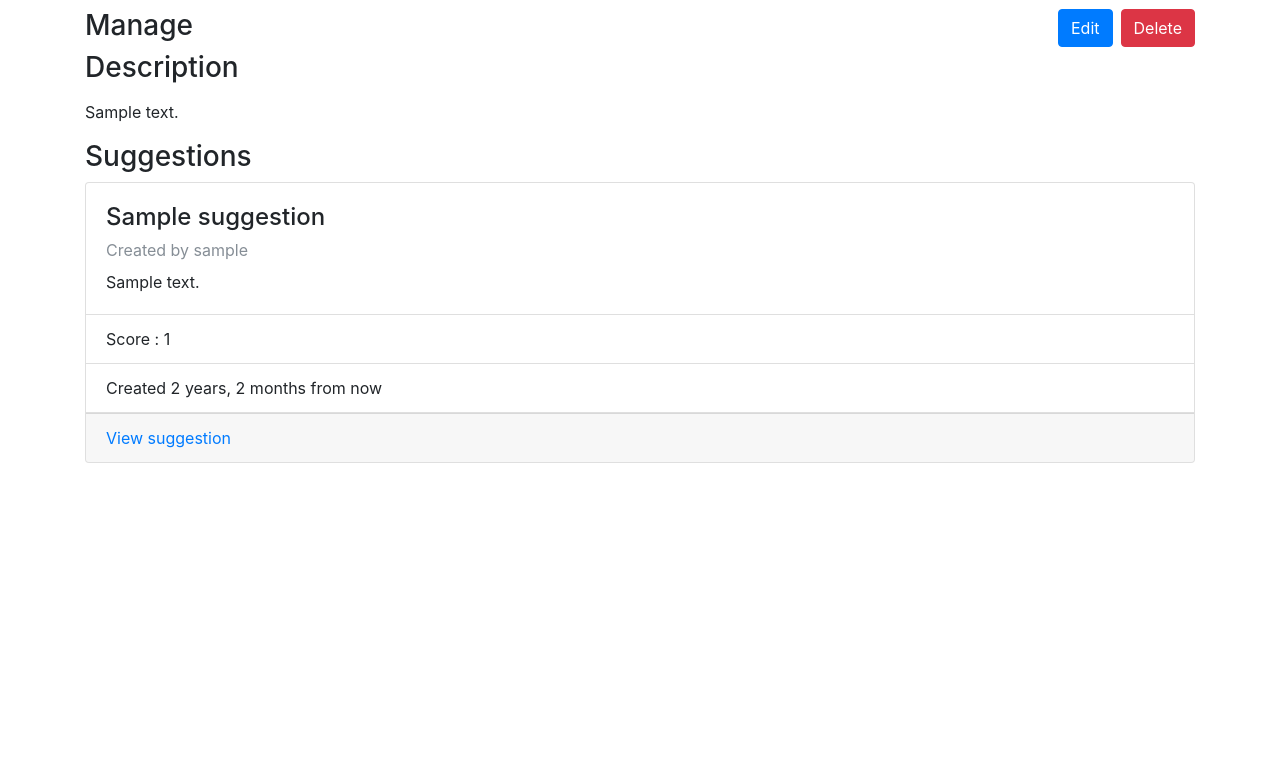
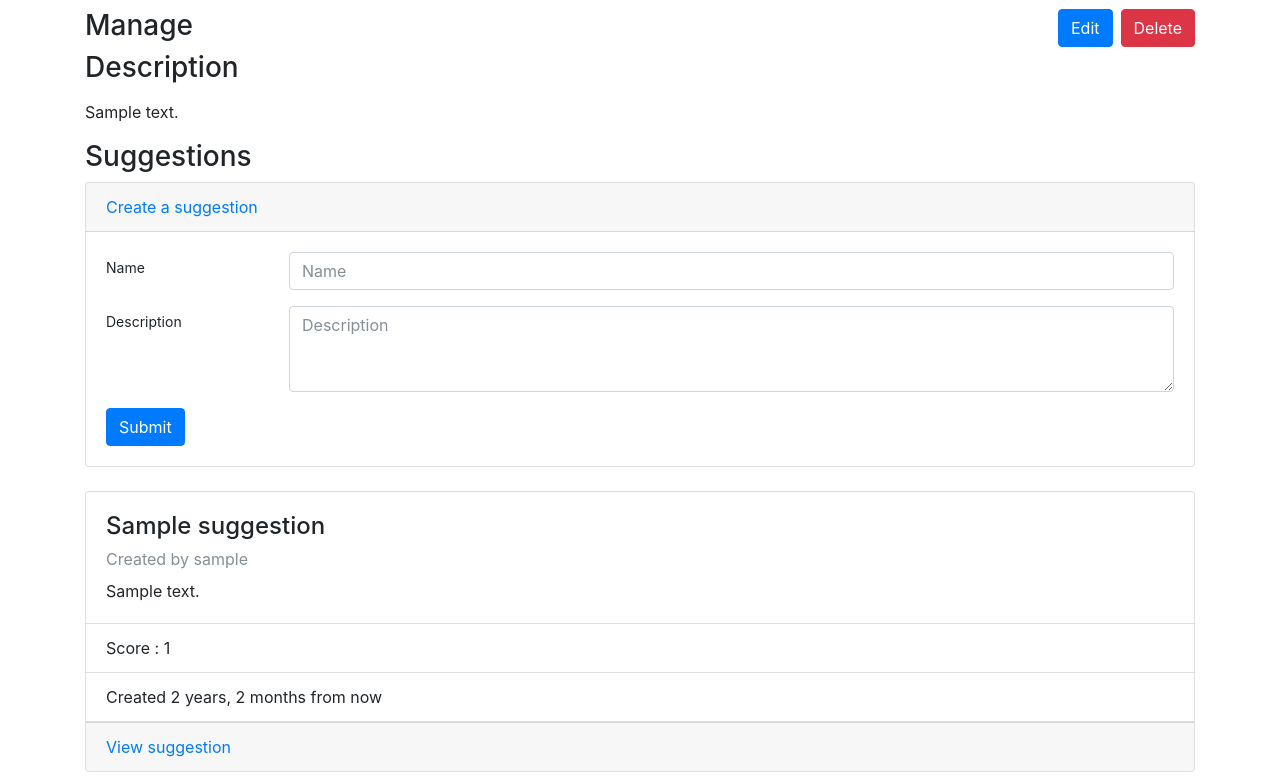
Before and after one commit to OffTheMark/scopecreep, a Django app: page /topic/1/ in a window 1280 px wide. Shown: the part 223-1003 px from the top of the page. Before the commit the page ends 686 px from the top, so only its background shows below. Run offline with Django 3.2, Linux system fonts and the light colour scheme; a user stored in the database is signed in; tables that the repository leaves empty hold one stand-in row (values such as "Sample post"); some libraries are stand-ins or nearby versions.

Commit message:
Add suggestion creation functionality

```diff
--- a/polls/forms.py
+++ b/polls/forms.py
@@ -1,7 +1,7 @@
 from django import forms
 from django.contrib.auth.models import User
 
-from .models import Topic
+from .models import Topic, Suggestion
 
 class LoginForm(forms.Form):
     username = forms.CharField(
@@ -102,3 +102,24 @@ class TopicForm(forms.ModelForm):
                 }
             )
         }
+
+
+class SuggestionForm(forms.ModelForm):
+    class Meta:
+        model = Suggestion
+        fields = ["name", "description"]
+        widgets = {
+            "name": forms.TextInput(
+                attrs={
+                    "class": "form-control",
+                    "placeholder": "Name",
+                }
+            ),
+            "description": forms.Textarea(
+                attrs={
+                    "class": "form-control",
+                    "placeholder": "Description",
+                    "rows": "3",
+                }
+            )
+        }
--- a/polls/templates/polls/topic.html
+++ b/polls/templates/polls/topic.html
@@ -67,6 +67,27 @@
                 <h3>
                     Suggestions
                 </h3>
+
+                <div class="row mb-4">
+                    <div class="col">
+                        <div id="createAccordion" role="tablist">
+                            <div class="card">
+                                <div class="card-header" id="headingCreate" role="tab">
+                                    <a data-toggle="collapse" href="#collapseCreate" aria-expanded="true" aria-controls="collapseCreate">
+                                        Create a suggestion
+                                    </a>
+                                </div>
+                                <div id="collapseCreate" class="collapse show" role="tabpanel" aria-labelledby="headingCreate">
+                                    <div class="card-body">
+                                        {% include "polls/topic/create_suggestion_form.html" %}
+                                    </div>
+                                </div>
+                            </div>
+                        </div>
+
+                    </div>
+                </div>
+
                 {% for suggestion in suggestions.all %}
                     <div class="row mb-2">
                         <div class="col">
--- /dev/null
+++ b/polls/templates/polls/topic/create_suggestion_form.html
@@ -0,0 +1,22 @@
+<form method="post" action="{% url "polls:topic" topic.id %}">
+    {% csrf_token %}
+    <div class="form-group row">
+        <label for="{{ form.name.id_for_label }}" class="col-sm-2 col-form-label col-form-label-sm">
+            Name
+        </label>
+        <div class="col-sm-10">
+            {{ form.name }}
+        </div>
+    </div>
+    <div class="form-group row">
+        <label for="{{ form.description.id_for_label }}" class="col-sm-2 col-form-label col-form-label-sm">
+            Description
+        </label>
+        <div class="col-sm-10">
+            {{ form.description }}
+        </div>
+    </div>
+    <button type="submit" class="btn btn-primary">
+        Submit
+    </button>
+</form>
--- a/polls/urls.py
+++ b/polls/urls.py
@@ -9,8 +9,8 @@ urlpatterns = [
     url(r'^logout/$', views.signout, name='signout'),
     url(r'^signup/$', views.SignupView.as_view(), name='signup'),
     url(r'^topics/$', views.TopicsView.as_view(), name='topics'),
-    url(r'^topic/(?P<pk>[0-9]+)/$', views.TopicView.as_view(), name='topic'),
-    url(r'^topic/(?P<pk>[0-9]+)/edit/$', views.EditTopicView.as_view(), name='topic_edit'),
+    url(r'^topic/(?P<topic_id>[0-9]+)/$', views.TopicView.as_view(), name='topic'),
+    url(r'^topic/(?P<topic_id>[0-9]+)/edit/$', views.EditTopicView.as_view(), name='topic_edit'),
     url(r'^topic/(?P<topic_id>[0-9]+)/delete/$', views.delete_topic, name='topic_delete'),
-    url(r'^suggestion/(?P<pk>[0-9]+)/$', views.SuggestionView.as_view(), name='suggestion'),
+    url(r'^suggestion/(?P<suggestion_id>[0-9]+)/$', views.SuggestionView.as_view(), name='suggestion'),
 ]
--- a/polls/views.py
+++ b/polls/views.py
@@ -8,7 +8,7 @@ from django.shortcuts import render
 from django.urls import reverse
 from django.views import generic
 
-from .forms import LoginForm, SignupForm, TopicForm
+from .forms import LoginForm, SignupForm, TopicForm, SuggestionForm
 from .models import Topic, Suggestion, Comment
 
 
@@ -80,26 +80,37 @@ class TopicsView(LoginRequiredMixin, generic.CreateView):
         return reverse("polls:topics")
 
 
-class TopicView(LoginRequiredMixin, generic.DetailView):
+class TopicView(LoginRequiredMixin, generic.CreateView):
     template_name = "polls/topic.html"
-    model = Topic
+    model = Suggestion
+    form_class = SuggestionForm
 
     def get_context_data(self, **kwargs):
         data = super().get_context_data(**kwargs)
+        data["topic"] = Topic.objects.get(pk=self.kwargs.get("topic_id"))
         data["suggestions"] = Suggestion.objects\
-            .filter(topic=self.object)\
+            .filter(topic_id=self.kwargs.get("topic_id"))\
             .annotate(score=Coalesce(Sum("vote__opinion"), 0))\
             .order_by("-score")
         return data
+
+    def form_valid(self, form):
+        form.instance.submitter = self.request.user
+        form.instance.topic_id = self.kwargs.get("topic_id")
+        return super().form_valid(form)
+
+    def get_success_url(self):
+        return reverse("polls:topic", kwargs={"topic_id": self.kwargs.get("topic_id")})
 
 
 class EditTopicView(LoginRequiredMixin, generic.UpdateView):
     template_name = "polls/topic/edit.html"
     form_class = TopicForm
     model = Topic
+    pk_url_kwarg = "topic_id"
 
     def get_success_url(self):
-        return reverse("polls:topic", kwargs={"pk": self.object.id})
+        return reverse("polls:topic", kwargs={"topic_id": self.object.id})
 
 
 def delete_topic(request, topic_id):
@@ -112,6 +123,7 @@ def delete_topic(request, topic_id):
 class SuggestionView(LoginRequiredMixin, generic.DetailView):
     template_name = "polls/suggestion.html"
     model = Suggestion
+    pk_url_kwarg = "suggestion_id"
 
     def get_context_data(self, **kwargs):
         data = super().get_context_data(**kwargs)
```
